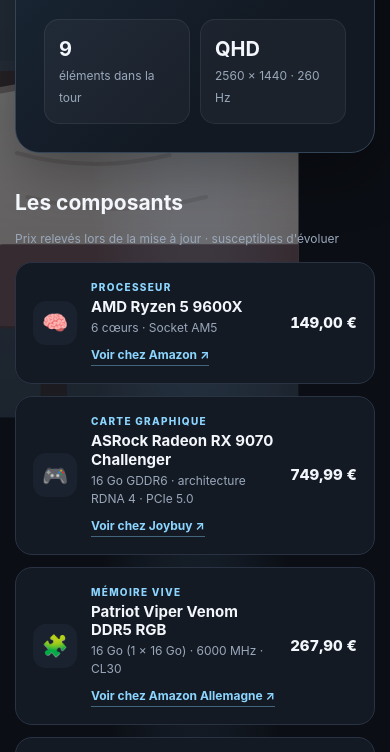
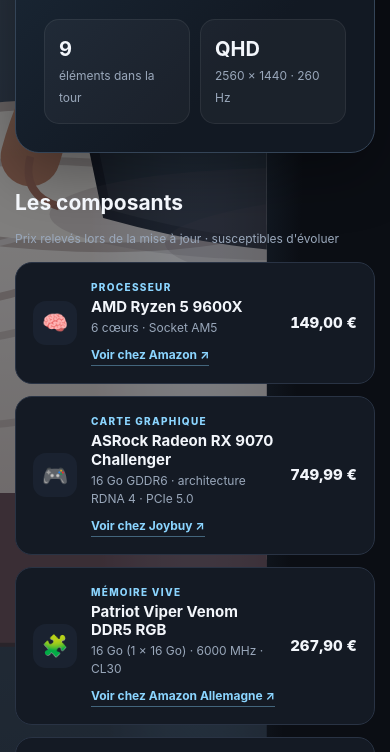
Before and after one commit to hugojoul1-oss/pc-gaming, a plain HTML site: page index.html in a window 390 px wide. Shown: the part 477-1229 px from the top of the page. Drawn offline with Linux system fonts and the light colour scheme.

Commit message:
Recentre le fond sur mobile et supprime le débordement horizontal

```diff
--- a/index.html
+++ b/index.html
@@ -24,8 +24,14 @@ h1{font-size:clamp(32px,6vw,56px);line-height:1.02;letter-spacing:-.045em;margin
 body{position:relative;isolation:isolate;background:radial-gradient(ellipse at 50% -20%,#26384b 0,transparent 45%),var(--bg)}
 .joke-wallpaper{position:fixed;inset:0;width:100%;height:100%;z-index:-1;pointer-events:none;opacity:.42}
 @media(max-width:700px){
-  .joke-wallpaper{opacity:.42;transform:translateX(-115px) scale(1.12);transform-origin:center center}
-  body::after{content:"";display:block;height:100svh;min-height:620px}
+  html,body{max-width:100%;overflow-x:clip}
+  .joke-wallpaper{
+    left:0;right:auto;width:100vw;height:100svh;
+    opacity:.48;
+    transform:scale(2.05) translateX(-160px);
+    transform-origin:center center
+  }
+  body::after{content:"";display:block;height:120svh;min-height:760px}
 }
 
 </style>
```
